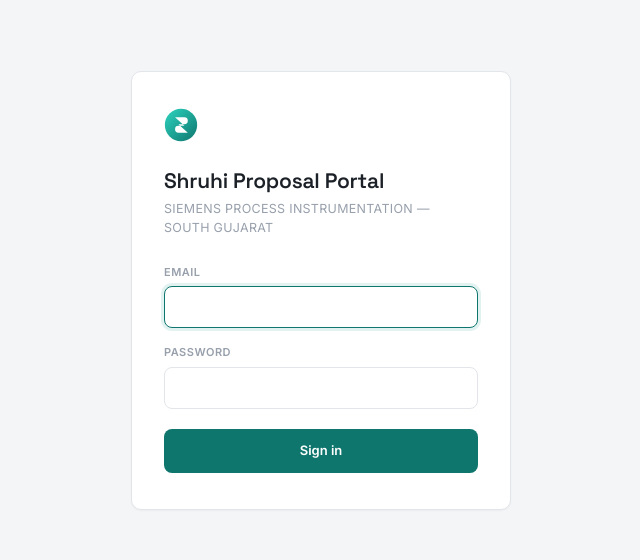
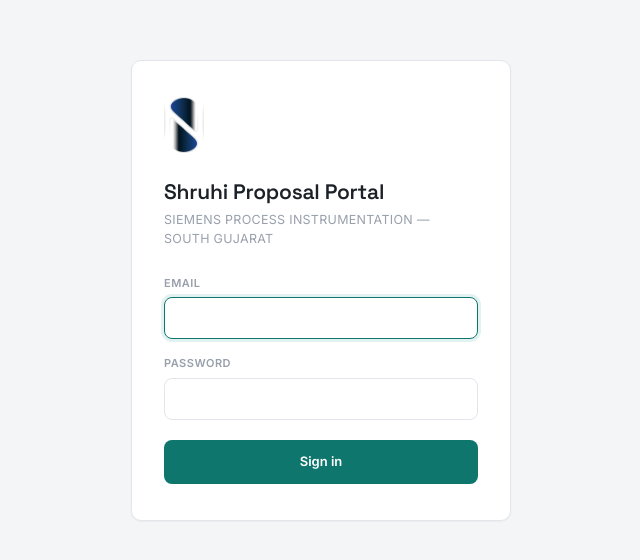
Before and after one commit to groupnish/shruhi-proposal-portal, a React (Vite) app in the folder frontend/: page /#/login in a window 1280 px wide. Shown: the part 110-670 px from the top of the page, without its empty margins (319-959 px from the left). Built offline with nearby package versions, Linux system fonts and the light colour scheme; no server answers.

Commit message:
Add real logo to login and sidebar; trim top-bar title

```diff
--- a/frontend/src/App.jsx
+++ b/frontend/src/App.jsx
@@ -39,7 +39,7 @@
     <div style={{ display: "flex", minHeight: "100vh" }}>
       <Sidebar user={user} />
       <div style={{ flex: 1, display: "flex", flexDirection: "column", minWidth: 0 }}>
-        <TopBar user={user} onLogout={logout} title="Shruhi Proposal Portal" />
+        <TopBar user={user} onLogout={logout} title="Proposal Portal" />
         <Routes>
           <Route path="/login" element={<Navigate to="/dashboard" />} />
           <Route path="/dashboard" element={<Dashboard user={user} />} />
--- a/frontend/src/components/Sidebar.jsx
+++ b/frontend/src/components/Sidebar.jsx
@@ -1,4 +1,5 @@
 import { NavLink } from "react-router-dom";
+import logo from "../assets/logo.png";
 
 const NAV_ITEMS = [
   { to: "/dashboard", label: "Dashboard", icon: "\uD83D\uDCCA" },
@@ -20,22 +21,9 @@
     }}>
       <div style={{ padding: "22px 20px 18px", borderBottom: "1px solid var(--line-soft)" }}>
         <div style={{ display: "flex", alignItems: "center", gap: 10 }}>
-          <svg width="28" height="28" viewBox="0 0 40 40" aria-hidden="true">
-            <defs>
-              <linearGradient id="lg" x1="0" y1="0" x2="1" y2="1">
-                <stop offset="0" stopColor="#2dd4bf" /><stop offset="1" stopColor="#0f766e" />
-              </linearGradient>
-            </defs>
-            <circle cx="20" cy="20" r="19" fill="url(#lg)" />
-            <path d="M13 11h11a4 4 0 0 1 0 8H17l11 10H17a4 4 0 0 1 0-8h7L13 11z" fill="#fff" />
-          </svg>
-          <div>
-            <div style={{ fontFamily: "var(--display)", fontWeight: 700, fontSize: 14, lineHeight: 1.15 }}>
-              Shruhi Instrumentation
-            </div>
-            <div style={{ fontSize: 10, letterSpacing: 0.3, color: "var(--text-faint)" }}>
-              Proposal Portal
-            </div>
+          <img src={logo} alt="Shruhi Instrumentation" style={{ height: 30, width: "auto" }} />
+          <div style={{ fontFamily: "var(--display)", fontWeight: 700, fontSize: 14, lineHeight: 1.15 }}>
+            Shruhi Instrumentation
           </div>
         </div>
       </div>
--- a/frontend/src/pages/Login.jsx
+++ b/frontend/src/pages/Login.jsx
@@ -1,6 +1,7 @@
 import { useState } from "react";
 import { useNavigate } from "react-router-dom";
 import { api } from "../api.js";
+import logo from "../assets/logo.png";
 
 export default function Login({ onLogin }) {
   const [email, setEmail] = useState("");
@@ -32,15 +33,7 @@
       background: "var(--bg)", padding: 20,
     }}>
       <div className="card" style={{ width: 380, padding: "36px 32px" }}>
-        <svg width="34" height="34" viewBox="0 0 40 40" style={{ marginBottom: 18 }} aria-hidden="true">
-          <defs>
-            <linearGradient id="lg2" x1="0" y1="0" x2="1" y2="1">
-              <stop offset="0" stopColor="#2dd4bf" /><stop offset="1" stopColor="#0f766e" />
-            </linearGradient>
-          </defs>
-          <circle cx="20" cy="20" r="19" fill="url(#lg2)" />
-          <path d="M13 11h11a4 4 0 0 1 0 8H17l11 10H17a4 4 0 0 1 0-8h7L13 11z" fill="#fff" />
-        </svg>
+        <img src={logo} alt="Shruhi Instrumentation" style={{ height: 56, marginBottom: 18 }} />
         <h1 style={{ fontSize: 21, marginBottom: 4 }}>Shruhi Proposal Portal</h1>
         <p style={{ color: "var(--text-faint)", fontSize: 12.5, margin: "0 0 26px", letterSpacing: 0.3, textTransform: "uppercase" }}>
           Siemens Process Instrumentation — South Gujarat
```
Also changed, not shown: frontend/src/assets/logo.png (added).
